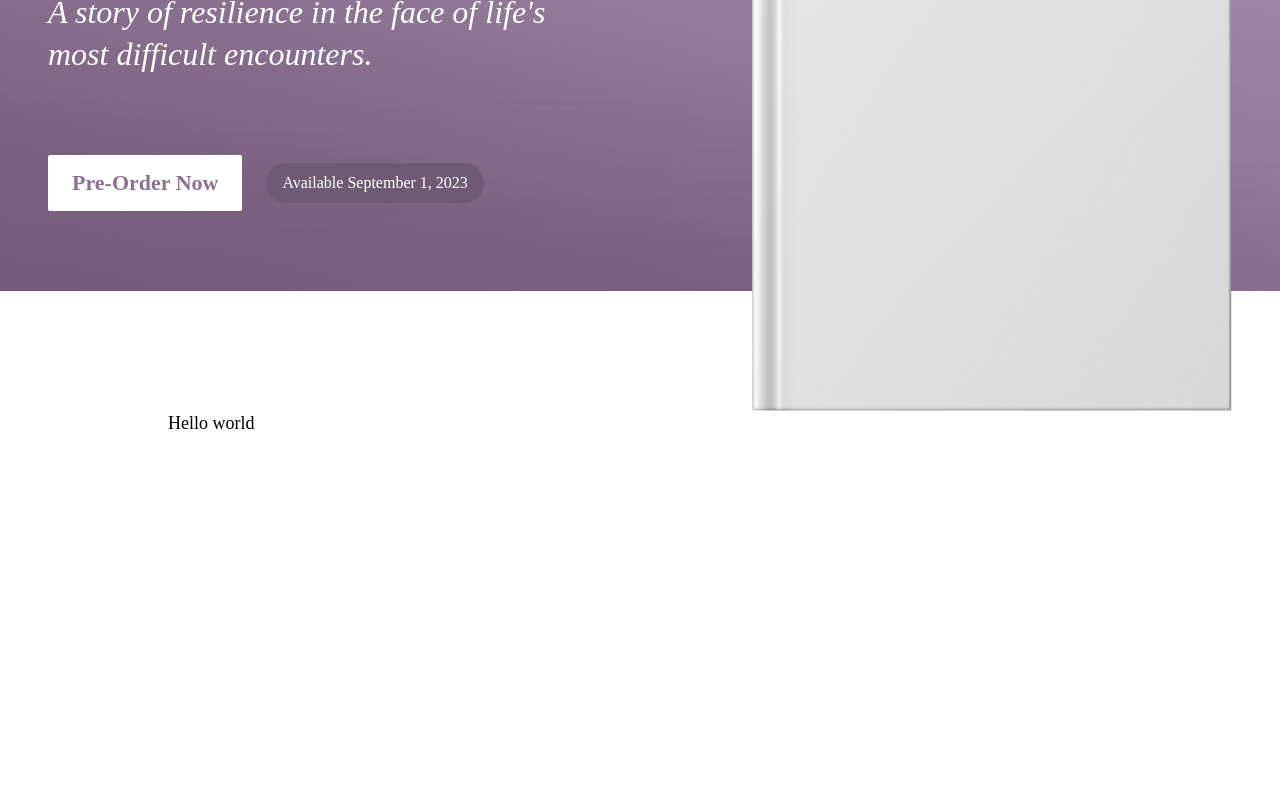
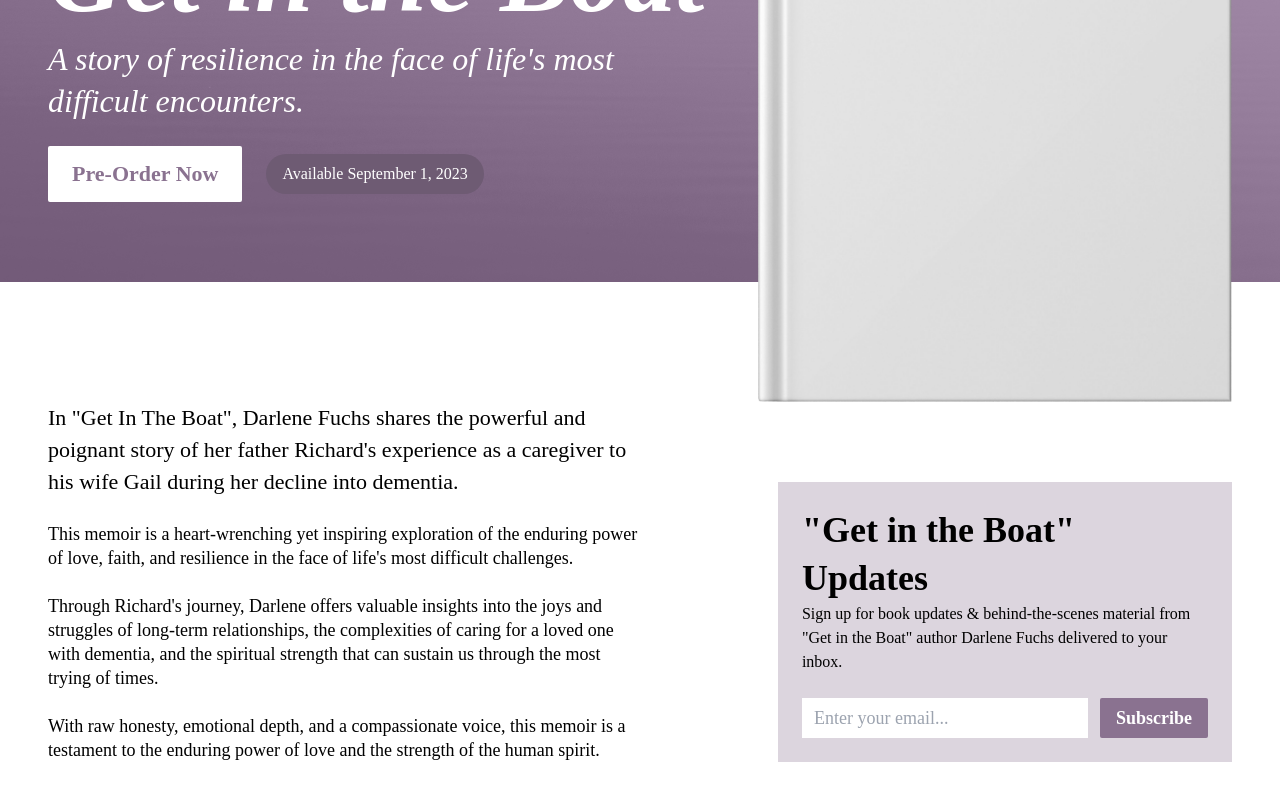
Before and after one commit to curtgrimes/get-in-the-boat-website, a Nuxt app: page / in a window 1280 px wide. Shown: the part 364-1164 px from the top of the page. Before the commit the page ends 919 px from the top, so only its background shows below. Built offline with nearby package versions, Linux system fonts and the light colour scheme.

Commit message:
Add start of description section

```diff
--- a/assets/css/tailwind.css
+++ b/assets/css/tailwind.css
@@ -43,12 +43,20 @@
   .h4 {
     @apply text-xl italic;
   }
+
+  p:not(:last-child) {
+    @apply mb-24;
+  }
+
+  ::selection {
+    @apply bg-primary-1;
+  }
 }
 
 @layer components {
   .button,
   a.button {
-    @apply py-8 inline-flex items-center px-16  bg-primary text-neutral-light no-underline rounded font-bold capitalize hover:text-neutral-light hover:bg-primary+1 active:bg-primary+2;
+    @apply py-8 inline-flex items-center px-16  bg-primary text-neutral-light no-underline rounded font-bold capitalize hover:text-neutral-light hover:bg-primary+1 active:bg-primary+2 focus-visible:bg-primary+1;
 
     &.button-lg {
       @apply bg-neutral-light py-12 text-primary text-lg px-24 hover:bg-primary-2 active:bg-primary-1 active:text-primary+2;
--- a/components/Navbar.vue
+++ b/components/Navbar.vue
@@ -1,6 +1,6 @@
 <template>
   <div class="py-38">
-    <nav class="max-w-screen-xl mx-auto px-48">
+    <nav class="max-w-screen-xl mx-auto px-text-gutter">
       <ul class="flex gap-32">
         <li>
           <NuxtLink
--- /dev/null
+++ b/components/NewsletterSignUp.vue
@@ -0,0 +1,20 @@
+<script setup></script>
+
+<template>
+  <div class="w-2/5 bg-primary-1 p-24">
+    <h3>"Get in the Boat" Updates</h3>
+    <p class="text-sm">
+      Sign up for book updates &amp; behind-the-scenes material from "Get in the
+      Boat" author Darlene Fuchs delivered to your inbox.
+    </p>
+
+    <form class="flex gap-x-12">
+      <input
+        type="text"
+        placeholder="Enter your email..."
+        class="w-full px-12"
+      />
+      <button type="submit" class="button">Subscribe</button>
+    </form>
+  </div>
+</template>
--- a/components/sections/DescriptionSection.vue
+++ b/components/sections/DescriptionSection.vue
@@ -1,5 +1,30 @@
 <template>
-  <section class="p-120">
-    <div class="px-48">Hello world</div>
+  <section class="py-120">
+    <div class="px-text-gutter max-w-screen-xl mx-auto flex gap-x-48 items-end">
+      <div class="w-3/5 pr-[90px]">
+        <p class="text-lg">
+          In "Get In The Boat", Darlene Fuchs shares the powerful and poignant
+          story of her father Richard's experience as a caregiver to his wife
+          Gail during her decline into dementia.
+        </p>
+        <p>
+          This memoir is a heart-wrenching yet inspiring exploration of the
+          enduring power of love, faith, and resilience in the face of life's
+          most difficult challenges.
+        </p>
+        <p>
+          Through Richard's journey, Darlene offers valuable insights into the
+          joys and struggles of long-term relationships, the complexities of
+          caring for a loved one with dementia, and the spiritual strength that
+          can sustain us through the most trying of times.
+        </p>
+        <p>
+          With raw honesty, emotional depth, and a compassionate voice, this
+          memoir is a testament to the enduring power of love and the strength
+          of the human spirit.
+        </p>
+      </div>
+      <NewsletterSignUp />
+    </div>
   </section>
 </template>
--- a/components/sections/HeroSection.vue
+++ b/components/sections/HeroSection.vue
@@ -1,6 +1,6 @@
 <template>
   <section class="text-neutral-light pb-80">
-    <div class="max-w-screen-xl mx-auto px-48">
+    <div class="max-w-screen-xl mx-auto px-text-gutter">
       <div class="flex items-end">
         <div>
           <h1>Get in the Boat</h1>
@@ -13,7 +13,7 @@
             <div class="note">Available September 1, 2023</div>
           </div>
         </div>
-        <img src="~/assets/img/book.png" class="mb-[-200px]" />
+        <img src="~/assets/img/book.png" class="mb-[-200px] w-2/5" />
       </div>
     </div>
   </section>
--- a/tailwind.config.ts
+++ b/tailwind.config.ts
@@ -26,7 +26,8 @@ export default <Partial<Config>>{
             '48': '2.6667rem',
             '56': '3.1111rem',
             '80': '4.4444rem',
-            '120': '6.6667rem'
+            '120': '6.6667rem',
+            'text-gutter': '2.6667rem' // 48px
         },
         screens: {
             'sm': '640px',
```
Also changed, not shown: package.json (+5 -2 lines).
